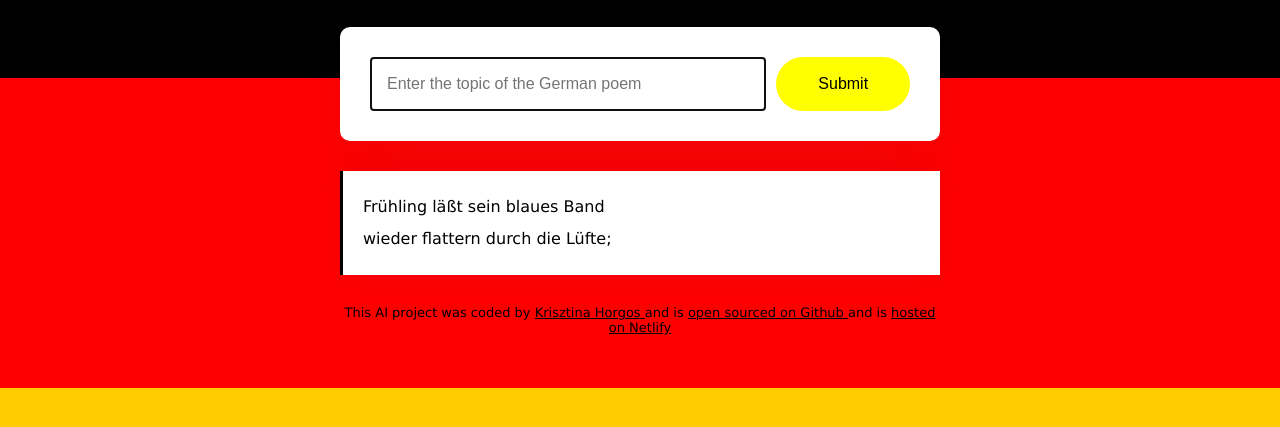
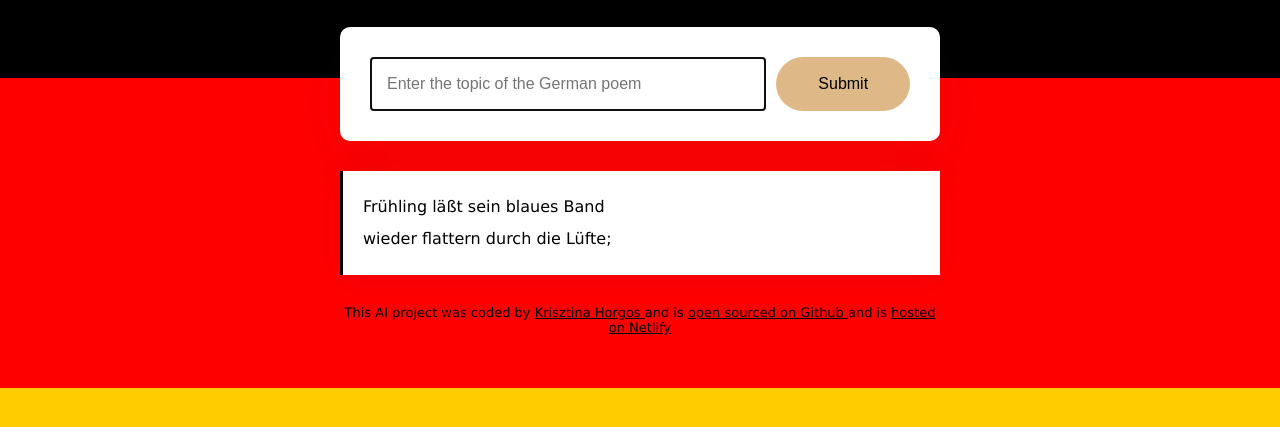
Before and after one commit to hKriszti-svg/poem-generator1, a plain HTML site: page index.html in a window 1280 px wide. Shown: the part 231-658 px from the top of the page. Drawn offline with Linux system fonts and the light colour scheme.

Commit message:
colour change

```diff
--- a/src/style.css
+++ b/src/style.css
@@ -47,7 +47,7 @@ form{
 
 .submit-button{
     margin-left: 10px;
-    background: yellow;
+    background: burlywood;
     color:black;
     border: none;
     width:150px;
```
